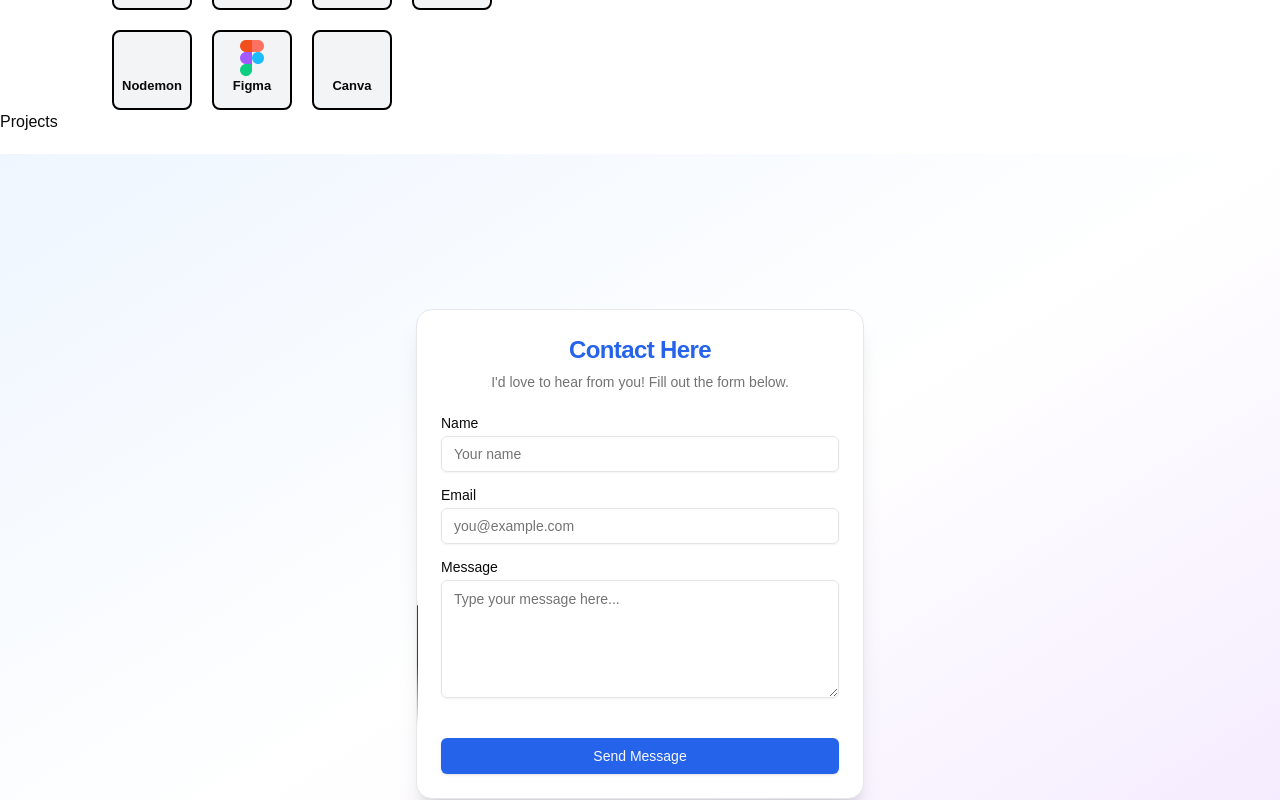
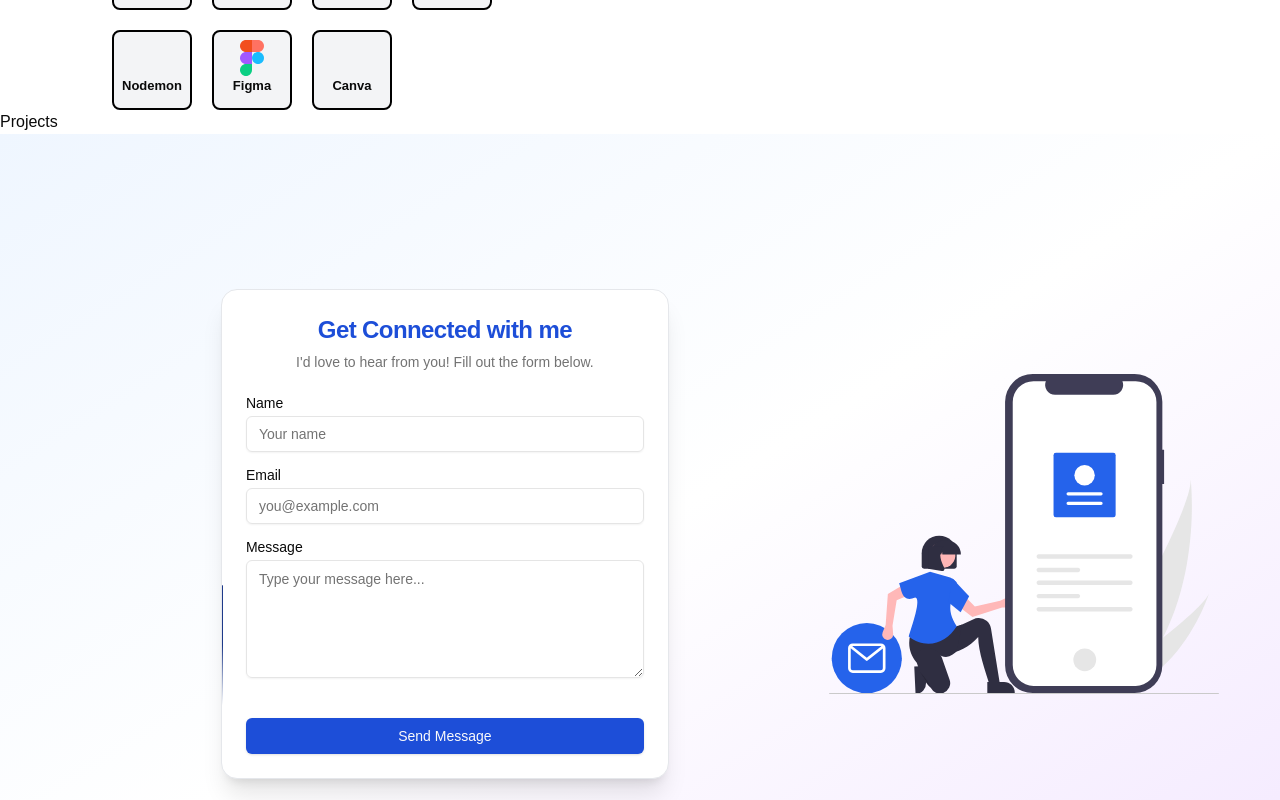
Before and after one commit to SamikshyaChhetri/myPortfolio, a Next.js app: page / in a window 1280 px wide. Shown: the part 1880-2680 px from the top of the page. Built offline with nearby package versions, Linux system fonts and the light colour scheme; some icons are missing.

Commit message:
refactor Contact component layout and styling for improved design

```diff
--- a/src/components/Contact.tsx
+++ b/src/components/Contact.tsx
@@ -14,11 +14,12 @@ import { Textarea } from "./ui/textarea";
 
 export function Contact() {
   return (
-    <div className="min-h-screen w-full flex items-center justify-center bg-gradient-to-br from-blue-50 via-white to-purple-100 px-4 py-10 mt-5">
+    <div className="flex justify-center    bg-gradient-to-br from-blue-50 via-white to-purple-100 items-center ">
+      <div className="min-h-screen w-[60%]  flex items-center justify-center ">
         <Card className="w-full max-w-md shadow-xl rounded-2xl border border-gray-200 bg-white relative overflow-hidden">
           <CardHeader>
-          <CardTitle className="text-2xl text-center text-blue-600">
-            Contact Here
+            <CardTitle className="text-2xl text-center text-blue-700">
+              Get Connected with me
             </CardTitle>
             <CardDescription className="text-center">
               I'd love to hear from you! Fill out the form below.
@@ -33,7 +34,11 @@ export function Contact() {
                 </div>
                 <div className="flex flex-col space-y-1.5">
                   <Label htmlFor="email">Email</Label>
-                <Input id="email" type="email" placeholder="you@example.com" />
+                  <Input
+                    id="email"
+                    type="email"
+                    placeholder="you@example.com"
+                  />
                 </div>
                 <div className="flex flex-col space-y-1.5">
                   <Label htmlFor="message">Message</Label>
@@ -49,7 +54,7 @@ export function Contact() {
           <CardFooter className="pt-4 flex justify-end">
             <Button
               type="submit"
-            className="w-full bg-blue-600 hover:bg-blue-500"
+              className="w-full bg-blue-700 hover:bg-blue-600"
             >
               Send Message
             </Button>
@@ -57,5 +62,8 @@ export function Contact() {
           <BorderBeam duration={8} size={120} />
         </Card>
       </div>
+      {/* <div></div> */}
+      <img src="/contactImg.svg" alt="" className="h-80 " />
+    </div>
   );
 }
```
Lines whose indentation alone changed are shown as unchanged.
